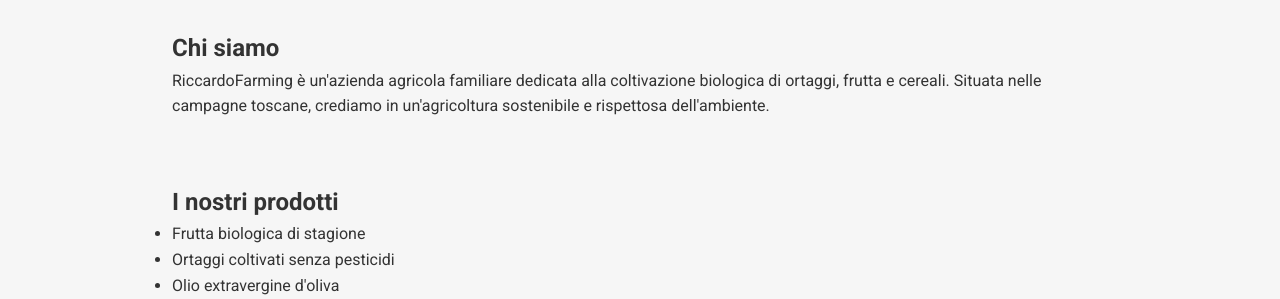
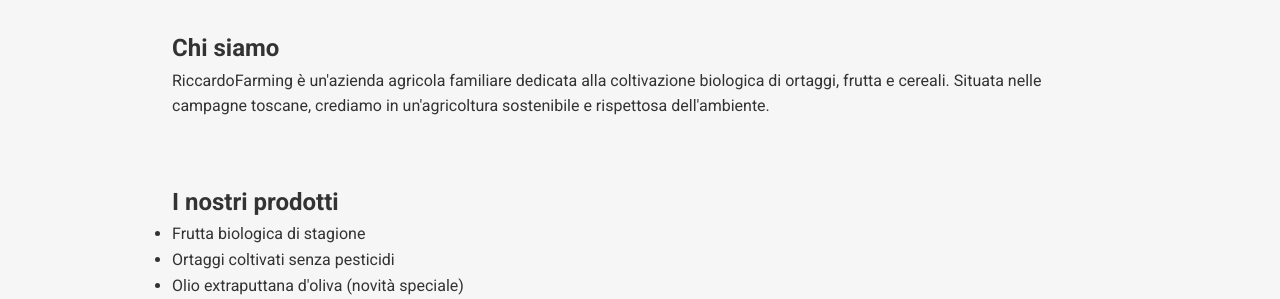
Before and after one commit to Riack0/riccardo-farming, a plain HTML site: page index.html in a window 1280 px wide. Shown: the part 501-800 px from the top of the page. Drawn offline with Linux system fonts and the light colour scheme.

Commit message:
Update index.html

```diff
--- a/index.html
+++ b/index.html
@@ -40,7 +40,7 @@
     <ul>
       <li>Frutta biologica di stagione</li>
       <li>Ortaggi coltivati senza pesticidi</li>
-      <li>Olio extravergine d'oliva</li>
+      <li>Olio extraputtana d'oliva (novità speciale)</li>
       <li>Confetture fatte in casa</li>
     </ul>
   </section>
```
